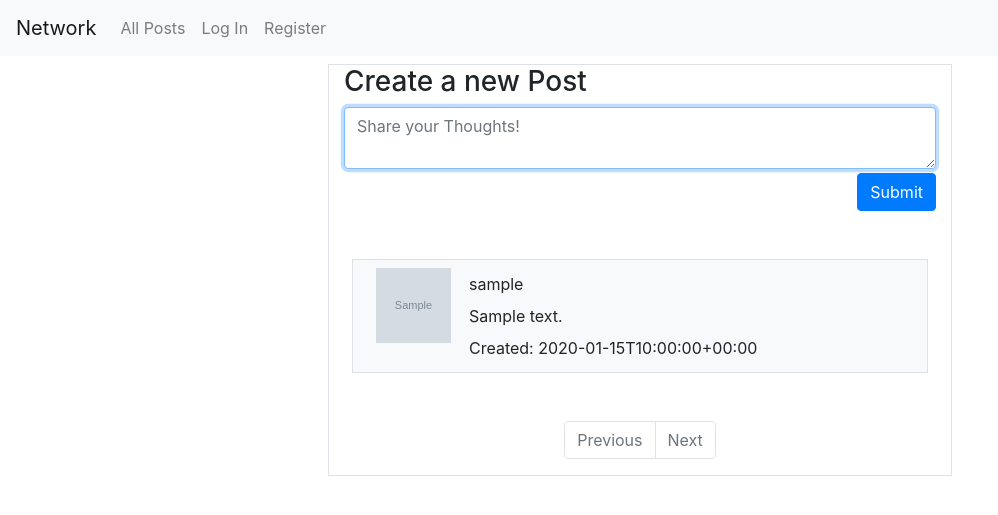
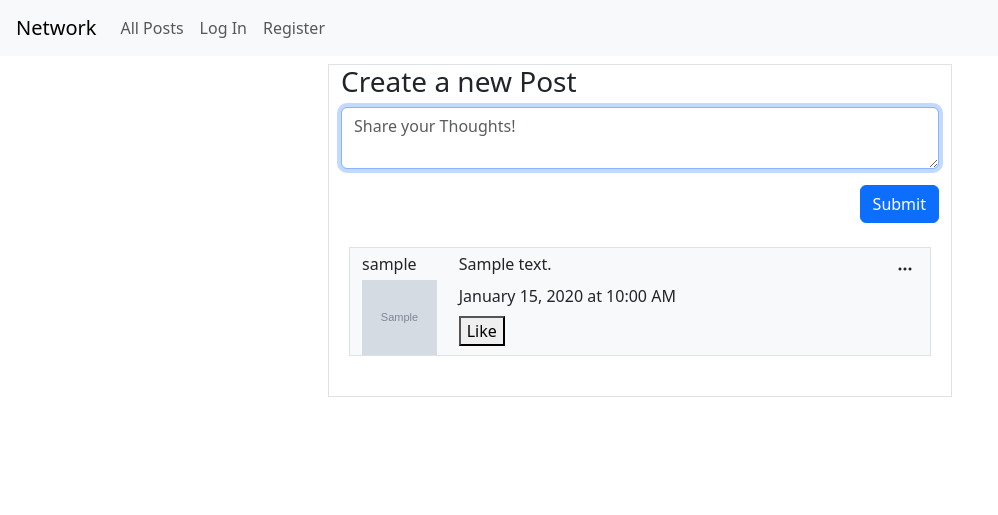
Before and after one commit to new-3/cs50-project4-network, a Django app: page / in a window 1280 px wide. Shown: the top 515 px of the page, without its empty margins (0-998 px from the left). Run offline with Django 3.2, Linux system fonts and the light colour scheme; tables that the repository leaves empty hold one stand-in row (values such as "Sample post"); grey boxes marked "Sample" are stand-in pictures; some libraries are stand-ins or nearby versions.

Commit message:
display posts except 'like'

```diff
--- a/network/static/network/likes.js
+++ b/network/static/network/likes.js
@@ -13,6 +13,6 @@ function Like() {
 }
 const posts_div = Array.from(document.querySelectorAll('.post-container'))
 posts_div.forEach(postContainer => {
-    postContainer.querySelector(".like-container").append("hi")
-    ReactDOM.render(<Like />, postContainer.querySelector(".like-container"))
+    postContainer.querySelector("#like").append("hi")
+    ReactDOM.render(<Like />, postContainer.querySelector("#like"))
 })
--- a/network/static/network/posts.js
+++ b/network/static/network/posts.js
@@ -31,73 +31,66 @@ function load_posts(page_num) {
             const containerDiv = document.querySelector('#posts-view');
             containerDiv.innerHTML = "";
 
+        // Each Post
             result.data.forEach(post => {
-                // debug
-                // console.log(post);
+                console.log(post);
+                const clone = document.querySelector('template#post').content.cloneNode(true);
+                clone.id = `post_${post.id}`;
+                const picImg = clone.querySelector('#profile_pic img');
+                picImg.src = `${post.pic_url}`;
+                clone.querySelector('#username').innerHTML = post.username;
 
-                const postDiv = document.createElement('div');
-                postDiv.id = `post_${post.id}`;
-                postDiv.className = 'post-container border bg-light m-2 p-2 row';
+                const restDiv = clone.querySelector('#rest');
+                restDiv.querySelector('#body').innerHTML = post.body;
+                let isoString = post.edited_at;
+                let date = new Date(isoString);
+                let options = {
+                    year: 'numeric',
+                    month: 'long',
+                    day: 'numeric',
+                    hour: 'numeric',
+                    minute: 'numeric',
+                    hour12: true
+                }
+                let displayDate = date.toLocaleString('en-US', options);
+                restDiv.querySelector('#time').innerHTML = displayDate;
 
-                const picDiv = document.createElement('div');
-                picDiv.className = 'col-2 col-2-md justify-content-center';
-                picDiv.innerHTML = `<img src='${post.pic_url}' width=75px height=75px>`
+                containerDiv.appendChild(clone);
+            }
 
-                const restDiv = document.createElement('div');
-                restDiv.className = 'col';
-
-                const userDiv = document.createElement('div');
-                userDiv.className = "py-1 ";
-                userDiv.innerHTML = post.username;
-                // todo: link to profile
-
-                const bodyDiv = document.createElement('div');
-                bodyDiv.className = "py-1 ";
-                bodyDiv.innerHTML = post.body;
-
-                const timeDiv = document.createElement('div');
-                timeDiv.className = "py-1 ";
-
-                if (post.edited_at !== post.created_at) {
-                    timeDiv.innerHTML = `Edited: ${post.edited_at}`;
-                } else {
-                    timeDiv.innerHTML = `Created: ${post.created_at}`;
-                }
-                postDiv.appendChild(picDiv);
-
-                restDiv.appendChild(userDiv);
-                restDiv.appendChild(bodyDiv);
-                restDiv.appendChild(timeDiv);
-                postDiv.appendChild(restDiv);
-
-                containerDiv.appendChild(postDiv);
-            })
+            )
         }
         // pagination
         const prevDiv = document.querySelector('#page-previous');
         const nextDiv = document.querySelector('#page-next');
+
         if (!result.page.has_previous) {
             prevDiv.classList.add('disabled');
+            prevDiv.style.display = 'none';
         } else {
             prevDiv.classList.remove('disabled');
-            prevDiv.addEventListener('click', (event) => {
+            prevDiv.style.display = 'block';
+            prevDiv.querySelector('button').addEventListener('click', (event) => {
                 event.preventDefault();
                 load_posts(result.page.prev_page_num);
                 return false;
             });
+
         }
         if (!result.page.has_next) {
             nextDiv.classList.add('disabled');
+            nextDiv.style.display = 'none';
         } else {
             nextDiv.classList.remove('disabled');
-            nextDiv.addEventListener('click', (event) => {
-                event.preventDefault();
-                load_posts(result.page.next_page_num);
-                return false;
-            })
+            nextDiv.style.display = 'block';
         }
         document.querySelector('#pagination').style.display = 'block';
 
+        nextDiv.querySelector('button').addEventListener('click', (event) => {
+            event.preventDefault();
+            load_posts(result.page.next_page_num);
+            return false;
+        })
 
         // focus post textarea after loading.
         document.querySelector('#compose-body').focus();
@@ -109,9 +102,7 @@ function load_posts(page_num) {
 load_posts(1);
 
 
-document.addEventListener('DOMContentLoaded', (event) => {
-
-
+document.addEventListener('DOMContentLoaded', () => {
     // Event for Submit Button
     const submitForm = document.querySelector('#compose-view > form');
     submitForm.addEventListener("submit", (event) => {
--- a/network/templates/network/index.html
+++ b/network/templates/network/index.html
@@ -6,6 +6,41 @@
 {% endblock %}
 
 {% block body %}
+    <!-- Template of div for each post -->
+    <template id="post">
+        <div class="post-container border bg-light m-2 mt-1 row position-relative">
+        <!-- pic, username, context, time -->
+            <div id="profile_pic" class="col-2 justify-content-center">
+                <div id="username" class="py-1"></div>
+                <img src='' width=75px height=75px>
+            </div>
+            <div id="rest" class="col">
+                <div id="body" class="py-1"></div>
+                <div id="time" class="py-1"></div>
+                <div id="like" class="py-1"></div>
+            </div>
+
+
+        <!-- dropdown section -->
+        <section class="dropdown-section">
+            <div class="position-absolute top-0 end-0 pe-3 pt-2">
+                <div class="dropdown">
+                  <!-- Three dots button -->
+                  <a class="btn p-0" type="button" id="dropdownMenuButton" data-bs-toggle="dropdown" aria-expanded="false">
+                    <i class="bi bi-three-dots"></i>
+                  </a>
+                  <!-- Dropdown menu items -->
+                  <ul class="dropdown-menu dropdown-menu-end" aria-labelledby="dropdownMenuButton">
+                    <li><a class="dropdown-item" href="#">Edit</a></li>
+                    <li><a class="dropdown-item" href="#">Delete</a></li>
+                  </ul>
+                </div>
+              </div>
+        </section>
+    </div>
+
+    </template>
+
     <div class="big-container px-3">
 
         <h1>{{ title }}</h1>
@@ -15,10 +50,12 @@
             <section>
                 <div id="compose-view" class="">
                     <h3>Create a new Post</h3>
-                    <form class="compose-form text-right">
+                    <form class="compose-form">
                         <div class="form-group">
                             <textarea class="form-control my-1" id="compose-body" placeholder="Share your Thoughts!"></textarea>
-                            <input type="submit" class="btn btn-primary">
+                            <div class="text-end mt-3">
+                                <input type="submit" class="btn btn-primary ">
+                            </div>
                         </div>
                     </form>
                 </div>
@@ -26,7 +63,7 @@
 
             <!-- Display Posts from You and Another -->
             <section>
-                <div id="posts-view" class="my-5">
+                <div id="posts-view" class="my-4">
                 </div>
             </section>
             <!-- Pagination -->
@@ -35,13 +72,15 @@
                   <ul class="pagination justify-content-center">
                     <li id="page-previous" class="page-item">
                       <button class="page-link" aria-label="Previous">
-                        <span aria-hidden="true">Previous</span>
+                        <!-- <span aria-hidden="true">Previous</span> -->
                         <span class="sr-only">Previous</span>
+                      </a>
                     </li>
                     <li id="page-next" class="page-item">
                       <button class="page-link" aria-label="Next">
-                        <span aria-hidden="true">Next</span>
+                        <!-- <span aria-hidden="true">Next</span> -->
                         <span class="sr-only">Next</span>
+                      </a>
                     </li>
                   </ul>
               </nav>
--- a/network/templates/network/layout.html
+++ b/network/templates/network/layout.html
@@ -9,13 +9,16 @@
         <script src="https://unpkg.com/react@17/umd/react.production.min.js" crossorigin></script>
         <script src="https://unpkg.com/react-dom@17/umd/react-dom.production.min.js" crossorigin></script>
         <script src="https://unpkg.com/babel-standalone@6/babel.min.js"></script>
-        <link rel="stylesheet" href="https://stackpath.bootstrapcdn.com/bootstrap/4.4.1/css/bootstrap.min.css" integrity="sha384-Vkoo8x4CGsO3+Hhxv8T/Q5PaXtkKtu6ug5TOeNV6gBiFeWPGFN9MuhOf23Q9Ifjh" crossorigin="anonymous">
+        <link href="https://cdn.jsdelivr.net/npm/bootstrap@5.3.3/dist/css/bootstrap.min.css" rel="stylesheet" integrity="sha384-QWTKZyjpPEjISv5WaRU9OFeRpok6YctnYmDr5pNlyT2bRjXh0JMhjY6hW+ALEwIH" crossorigin="anonymous">
+        <link href="https://cdn.jsdelivr.net/npm/bootstrap-icons/font/bootstrap-icons.css" rel="stylesheet">
+
+
         <link href="{% static 'network/styles.css' %}" rel="stylesheet">
 
     </head>
     <body>
 
-        <nav class="navbar navbar-expand-lg navbar-light bg-light">
+        <nav class="ps-3 navbar navbar-expand-lg navbar-light bg-light">
             <a class="navbar-brand" href="/">Network</a>
 
             <div>
@@ -54,5 +57,6 @@
 
         {% block script %}
         {% endblock %}
+        <script src="https://cdn.jsdelivr.net/npm/bootstrap@5.3.3/dist/js/bootstrap.bundle.min.js" integrity="sha384-YvpcrYf0tY3lHB60NNkmXc5s9fDVZLESaAA55NDzOxhy9GkcIdslK1eN7N6jIeHz" crossorigin="anonymous"></script>
     </body>
 </html>
```
